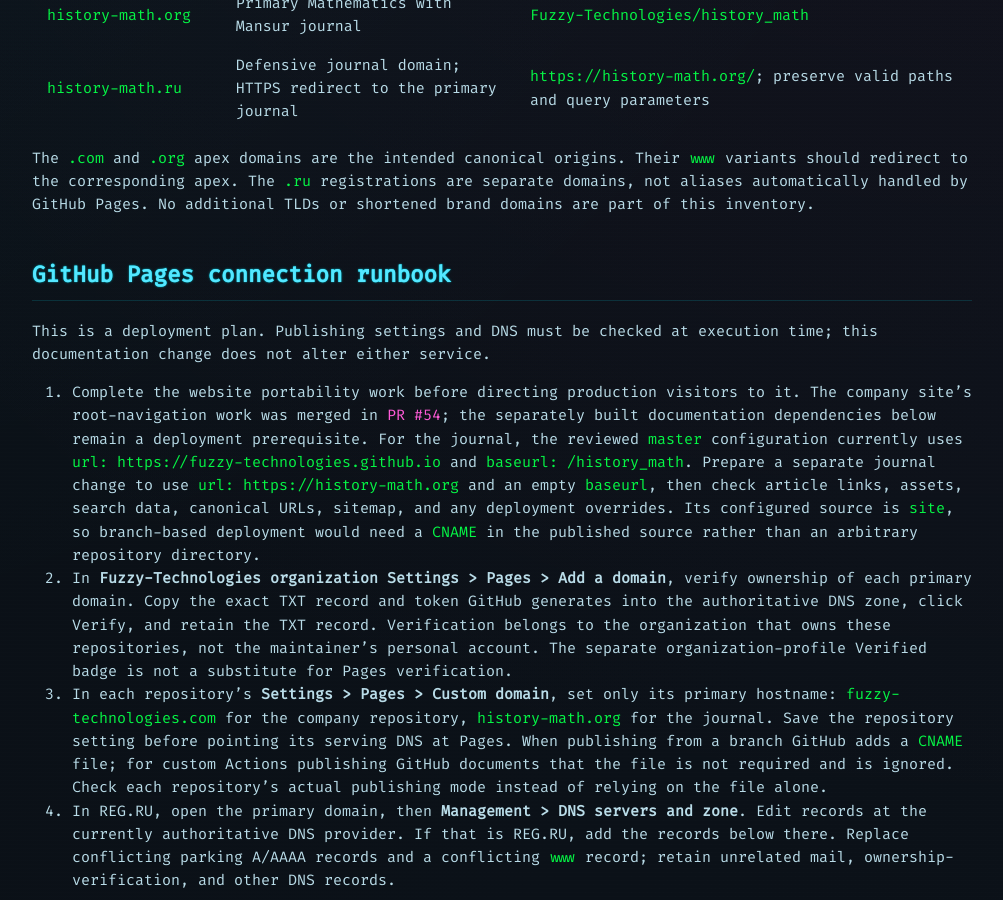
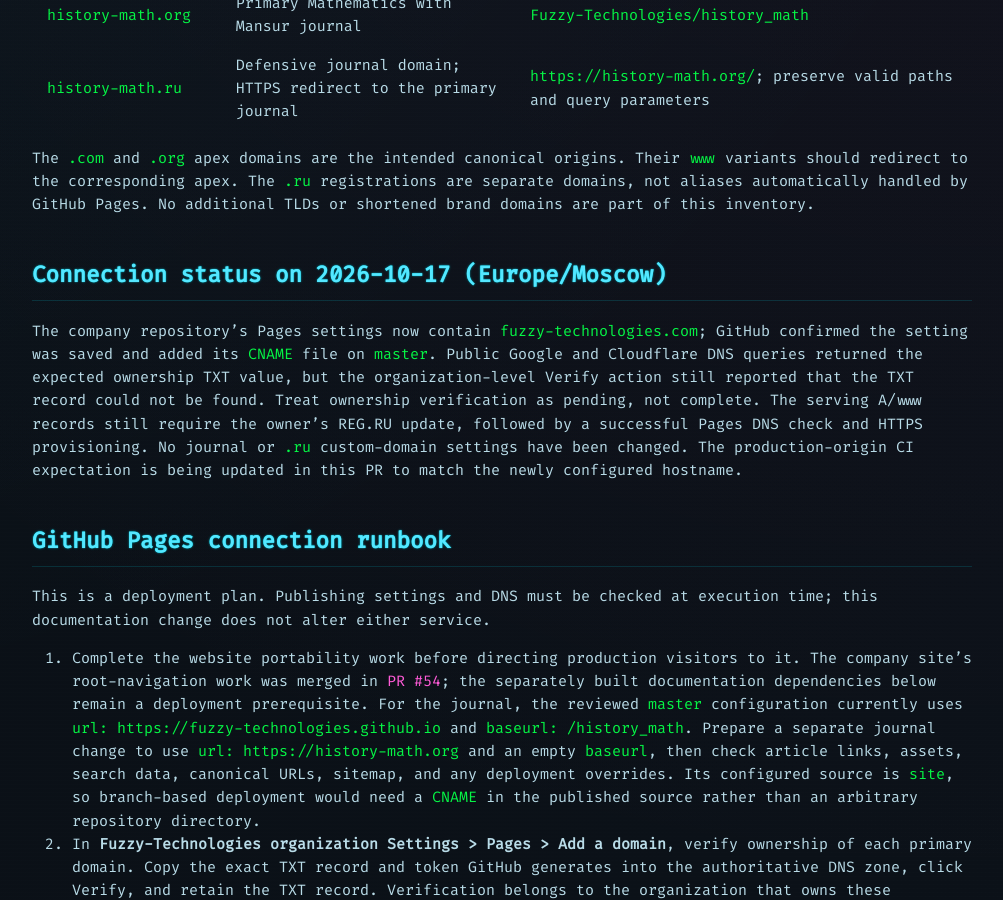
Before and after one commit to Fuzzy-Technologies/fuzzy-technologies.github.io, a Jekyll site: the page built from docs/DOMAIN_MIGRATION.md, in a window 1280 px wide and 900 px high, scrolled down 490 px. Shown: the whole window, without its empty margins (138-1141 px from the left). Built offline with Jekyll 4.4.1, drawn with Linux system fonts in a browser that asks for light colours; our own code applies the rules of GitHub Pages for plain Markdown files; Markdown is read by kramdown in place of the engine named in the settings.

Commit message:
Record saved Pages domain and pending DNS verification state

```diff
--- a/docs/DOMAIN_MIGRATION.md
+++ b/docs/DOMAIN_MIGRATION.md
@@ -12,6 +12,10 @@
 | `history-math.ru` | Defensive journal domain; HTTPS redirect to the primary journal | `https://history-math.org/`; preserve valid paths and query parameters |
 
 The `.com` and `.org` apex domains are the intended canonical origins. Their `www` variants should redirect to the corresponding apex. The `.ru` registrations are separate domains, not aliases automatically handled by GitHub Pages. No additional TLDs or shortened brand domains are part of this inventory.
+
+## Connection status on 2026-10-17 (Europe/Moscow)
+
+The company repository's Pages settings now contain `fuzzy-technologies.com`; GitHub confirmed the setting was saved and added its `CNAME` file on `master`. Public Google and Cloudflare DNS queries returned the expected ownership TXT value, but the organization-level Verify action still reported that the TXT record could not be found. Treat ownership verification as pending, not complete. The serving A/www records still require the owner's REG.RU update, followed by a successful Pages DNS check and HTTPS provisioning. No journal or `.ru` custom-domain settings have been changed. The production-origin CI expectation is being updated in this PR to match the newly configured hostname.
 
 ## GitHub Pages connection runbook
 
```
